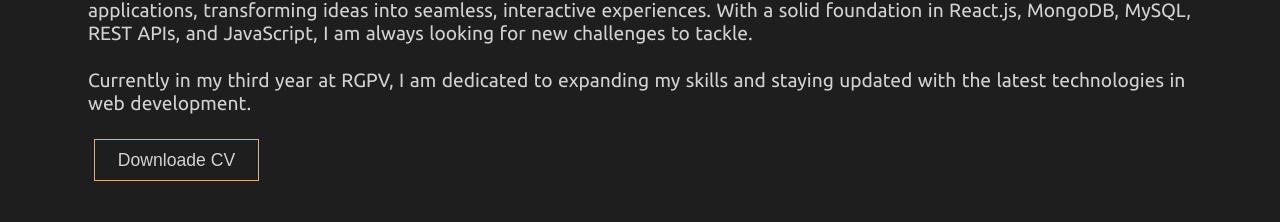
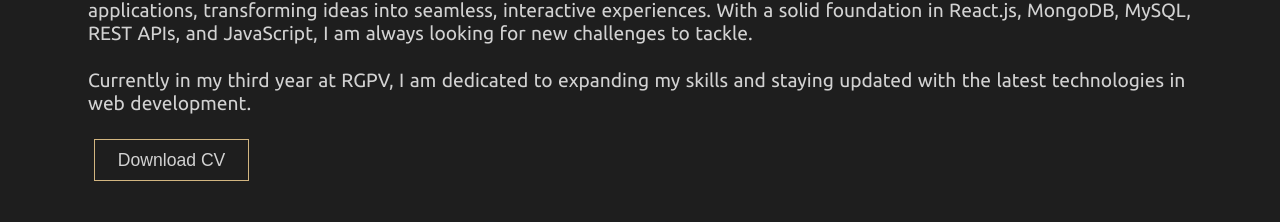
Before and after one commit to om151/Ompatil.dev, a React (Vite) app: page / in a window 1280 px wide. Shown: the part 978-1200 px from the top of the page. Built offline with nearby package versions, Linux system fonts and the light colour scheme; a web font is replaced by a local one.

Commit message:
resume update

```diff
--- a/src/components/about.jsx
+++ b/src/components/about.jsx
@@ -6,8 +6,8 @@ export default function About(){
     const handleDownload = () => {
         const link = document.createElement('a');
 
-        link.download = 'Resume.pdf'; // Desired filename
-        link.href = './assets/Resume.pdf'; // Path to your resume in the public folder
+        link.download = 'OmPatilResume.pdf'; // Desired filename
+        link.href = '/OmPatilResume.pdf'; // Path to your resume in the public folder
         link.target = '_blank'; // Open in a new tab
         link.click();
       };
@@ -24,7 +24,7 @@ export default function About(){
                 <p>Hi, I’m Om Patil, a passionate web developer specializing in the MERN stack. I enjoy building dynamic and user-friendly web applications, transforming ideas into seamless, interactive experiences. With a solid foundation in React.js, MongoDB, MySQL, REST APIs, and JavaScript, I am always looking for new challenges to tackle.</p>
 
                 <p>Currently in my third year at RGPV, I am dedicated to expanding my skills and staying updated with the latest technologies in web development.</p>
-                <button onClick={handleDownload}>Downloade CV</button>
+                <button onClick={handleDownload}>Download CV</button>
             </div>
            <div>
            <div className="skills-abt">
```
Also changed, not shown: 1 other file (tests, documents, lock files or other folders).
